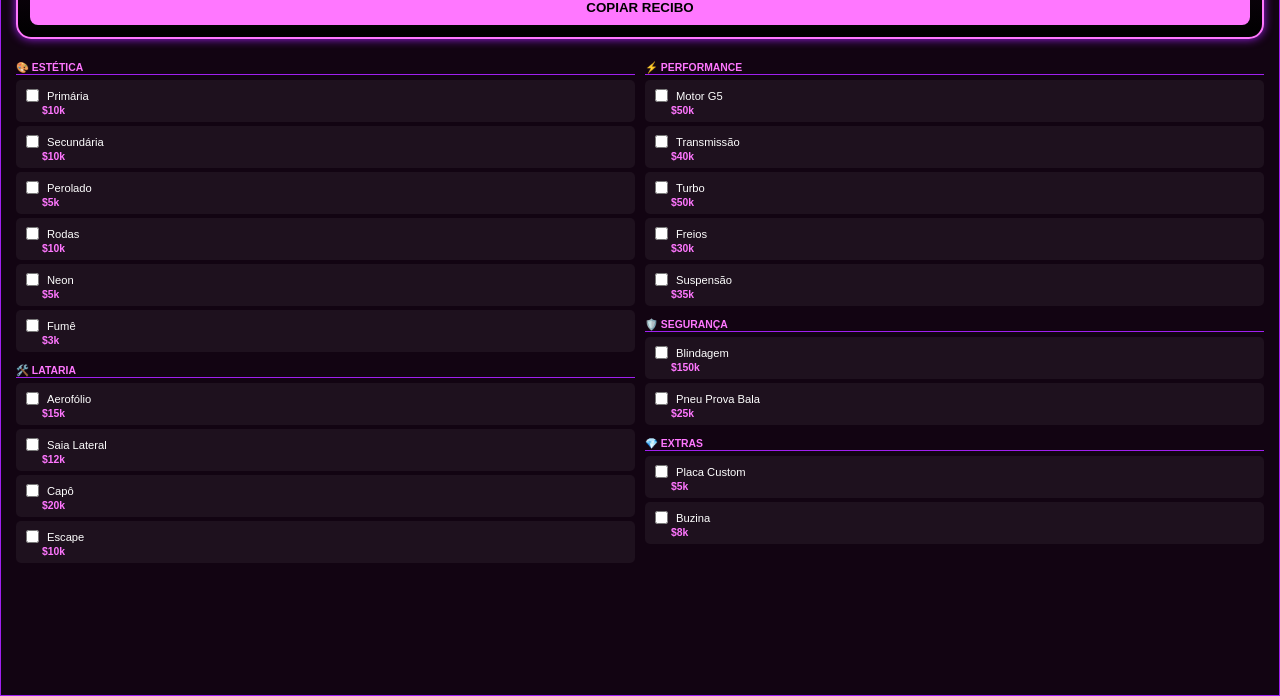
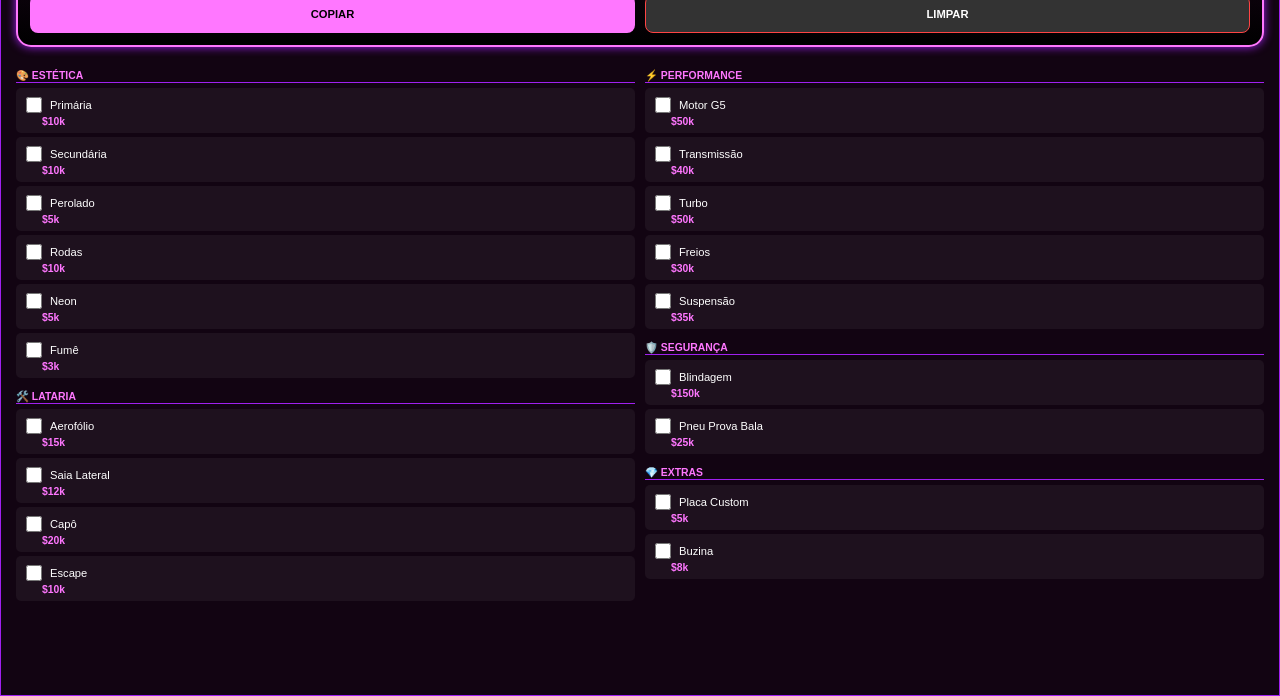
Before and after one commit to Sakura-kha/Sakura, a plain HTML site: page v2.html in a window 1280 px wide. Shown: the part 136-832 px from the top of the page. Drawn offline with Linux system fonts and the light colour scheme.

Commit message:
Update v2.html

```diff
--- a/v2.html
+++ b/v2.html
@@ -11,6 +11,7 @@
             --bg: #0a050a;
             --card-bg: rgba(20, 5, 20, 0.95);
             --text: #ffffff;
+            --danger: #ff4444;
         }
 
         body {
@@ -56,17 +57,26 @@
 
         .total-amount { font-size: 2rem; font-weight: 900; color: #fff; text-shadow: 0 0 10px var(--primary); }
 
-        .btn-copy {
-            width: 100%;
-            padding: 10px;
-            background: var(--primary);
-            color: #000;
+        /* AJUSTE DOS BOTÕES LADO A LADO */
+        .button-group {
+            display: grid;
+            grid-template-columns: 1fr 1fr;
+            gap: 10px;
+            margin-top: 10px;
+        }
+
+        .btn {
+            padding: 12px;
             border: none;
             border-radius: 8px;
             font-weight: bold;
             text-transform: uppercase;
-            margin-top: 5px;
+            font-size: 0.7rem;
+            cursor: pointer;
         }
+
+        .btn-copy { background: var(--primary); color: #000; }
+        .btn-clear { background: #333; color: #fff; border: 1px solid var(--danger); }
 
         .content-wrapper {
             display: grid;
@@ -99,7 +109,7 @@
         .item label { display: flex; align-items: center; gap: 5px; cursor: pointer; }
         .price { color: var(--primary); font-weight: bold; font-size: 0.65rem; margin-left: 20px; }
 
-        input[type="checkbox"] { accent-color: var(--primary); }
+        input[type="checkbox"] { width: 16px; height: 16px; accent-color: var(--primary); }
     </style>
 </head>
 <body>
@@ -110,7 +120,11 @@
     <div class="total-panel">
         <div style="font-size: 0.6rem; letter-spacing: 2px;">TOTAL A COBRAR</div>
         <div class="total-amount" id="display-total">$ 0</div>
-        <button class="btn-copy" onclick="copiarRecibo()">Copiar Recibo</button>
+
+        <div class="button-group">
+            <button class="btn btn-copy" onclick="copiarRecibo()">Copiar</button>
+            <button class="btn btn-clear" onclick="limparTudo()">Limpar</button>
+        </div>
     </div>
 
     <div class="content-wrapper">
@@ -163,6 +177,11 @@
 
     checkboxes.forEach(cb => cb.addEventListener('change', calcular));
 
+    function limparTudo() {
+        checkboxes.forEach(cb => cb.checked = false);
+        calcular();
+    }
+
     function copiarRecibo() {
         let msg = `🌸 **SAKURA MECÂNICA** 🌸\n`;
         let temItem = false;
```
